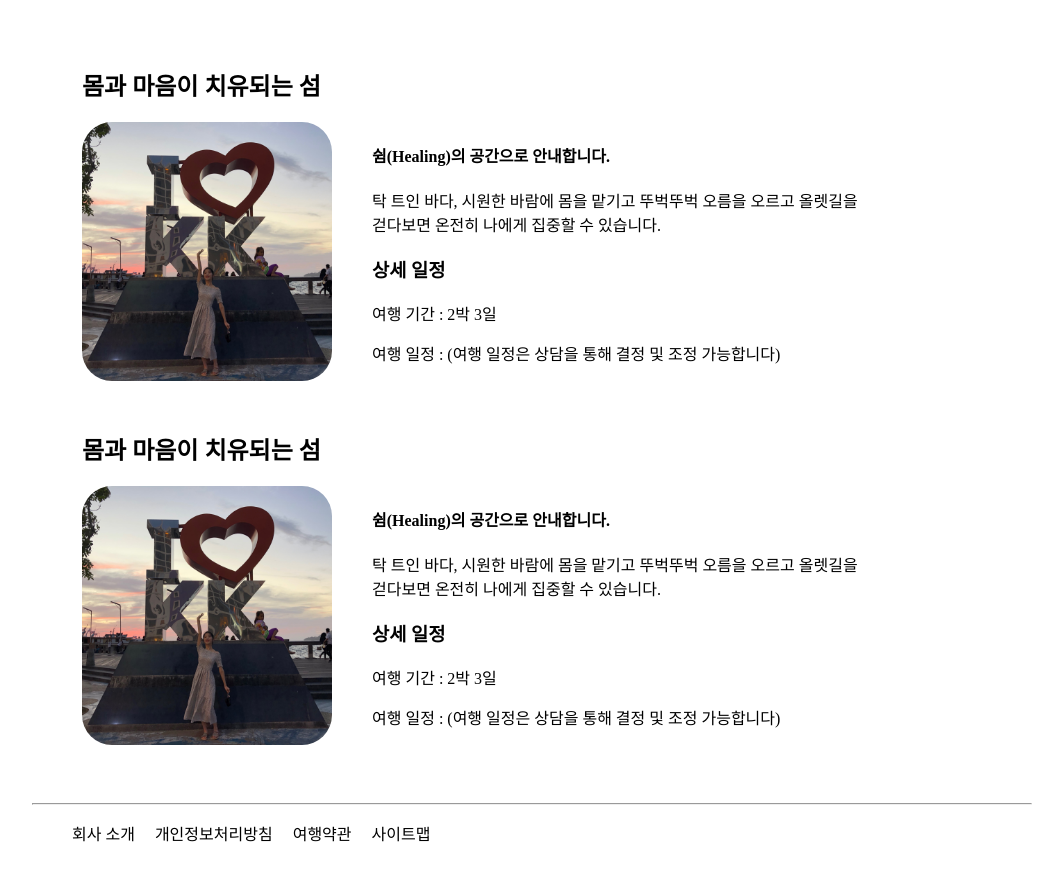
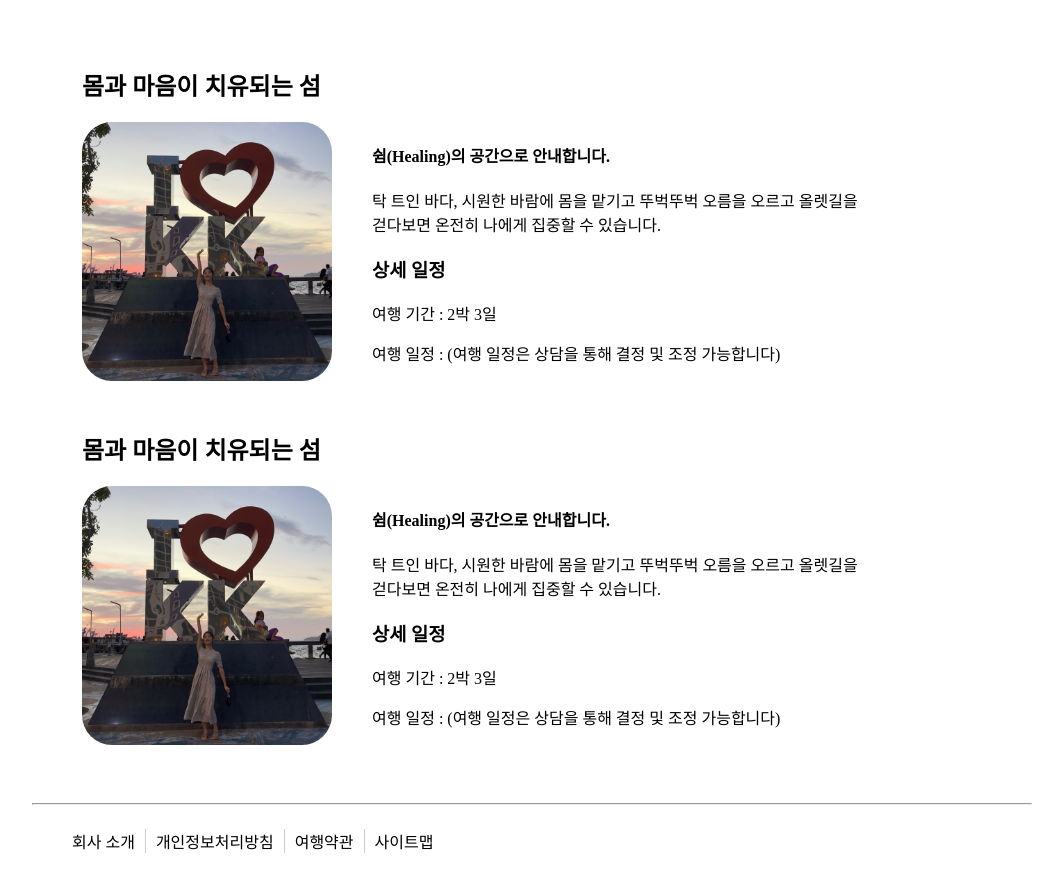
Before and after one commit to arty0928/front-end-study, a plain HTML site: page 0120_HTML/dreanjeju.html in a window 1280 px wide. Shown: the part 103-972 px from the top of the page, without its empty margins (108-1171 px from the left). Drawn offline with Linux system fonts and the light colour scheme.

Commit message:
[ 연습문제 ] dreamjeju footer 실선 표시 성공

```diff
--- a/0120_HTML/dreanjeju.html
+++ b/0120_HTML/dreanjeju.html
@@ -73,18 +73,32 @@
       border-radius: 30px;
     }
 
+    .footernav{
+      height: 20px;
+    }
+
+    .footernav nav {
+      display: flex;
+      justify-content: start;
+    }
+
     .footernav nav ul {
       display: flex;
     }
 
     .footernav nav ul li {
-      padding-right: 20px;
       list-style: none;
+      display: flex;
     }
 
-    .footernav nav ul li::before{
-      float: left;
-      border-right: 1px solid #ccc ;
+    /* 맨 처음 요소 제외하고 왼쪽에 선 표시 */
+    .footernav nav ul li:not(:first-child)::before{
+      content: "";
+      display: inline-block;
+      width: 1px;
+      height: 100%;
+      background-color: #ccc;
+      margin: 0 10px;
     }
 
   </style>
```
